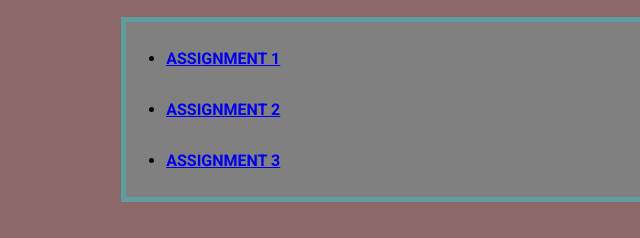
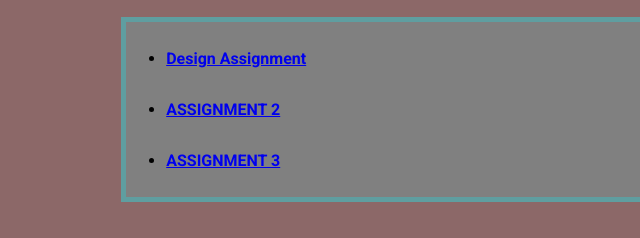
Before and after one commit to Meglegs/Meglegs.github.io, a plain HTML site: page index.html in a window 1280 px wide. Shown: the part 269-507 px from the top of the page, 0-640 px from the left. Drawn offline with Linux system fonts and the light colour scheme.

Commit message:
added design principles

```diff
--- a/index.html
+++ b/index.html
@@ -18,7 +18,7 @@
         <h2>Assignment Portal</h3>
 
         <ul>
-            <li><a href = "index.html">ASSIGNMENT 1</a></li>
+            <li><a href = "https://meglegs.github.io/lesson2/design-principles.html">Design Assignment</a></li>
             <li><a href = "index.html">ASSIGNMENT 2</a></li>
             <li><a href = "index.html">ASSIGNMENT 3</a></li>
         </ul>
```
